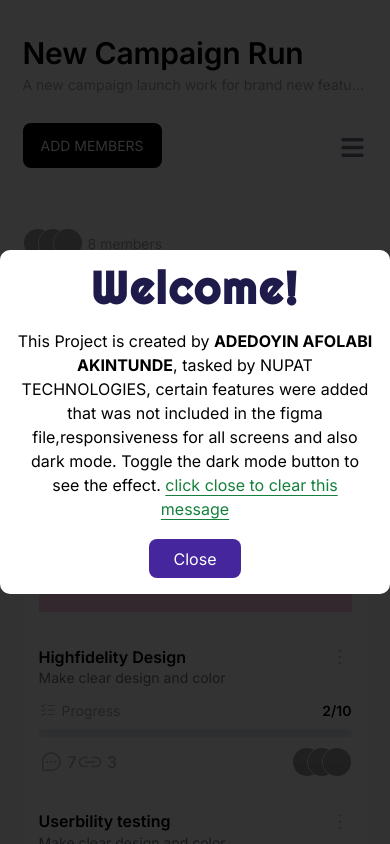
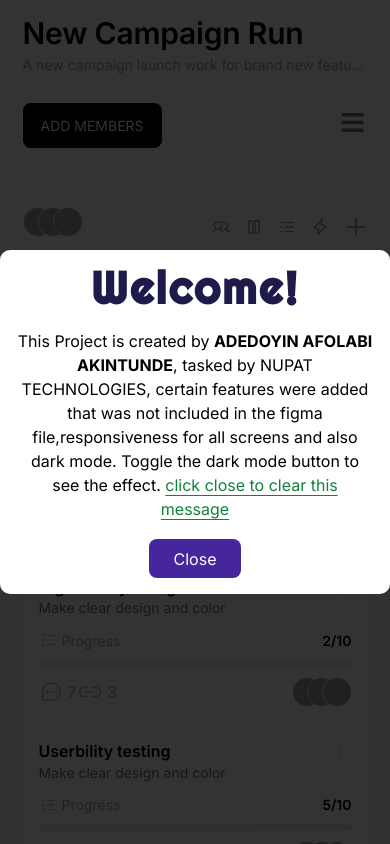
Before and after one commit to 4cub3/Dashboard, a React (Vite) app: page / in a window 390 px wide. Built offline with nearby package versions, Linux system fonts and the light colour scheme; grey boxes are pictures that could not be loaded.

Commit message:
fixed the header and the hamburger placement

```diff
--- a/src/components/Details/header/Header.jsx
+++ b/src/components/Details/header/Header.jsx
@@ -3,8 +3,8 @@
 
 const Header = () => {
   return (
-    <section className='sticky top-0 lg:relative z-50 '>
-      <header className='flex flex-col space-y-12 items-start smm:space-y-0 smm:flex-row smm:items-center justify-between   transition-colors duration-300 dark:text-white  px-9 py-12 sm:px-[4.4rem] sm:py-[3rem] backdrop-blur-lg'>
+    <section className='sticky top-0 z-50 w-full '>
+      <header className='flex flex-col space-y-12 items-start smm:space-y-0 smm:flex-row smm:items-center justify-between w-full  transition-colors duration-300 dark:text-white  px-9 py-4 sm:px-[4.4rem] sm:py-[3rem] backdrop-blur-lg'>
         <article>
         <h1 className='text-[3rem] sm:text-[3.8rem] leading-[4.6rem] font-semibold tracking-[-0.02rem] line-clamp-1 sm:line-clamp-none'>New Campaign Run </h1>
         <p className='text-zinc-400 text-[1.4rem] leading-[1.7rem] line-clamp-1 sm:line-clamp-none'>A new campaign launch work for brand new featur in May month</p>
--- a/src/components/Details/mainNav/MainNav.jsx
+++ b/src/components/Details/mainNav/MainNav.jsx
@@ -9,10 +9,10 @@
   ];
   return (
 
-    <nav className="flex smm:items-center space-y-4 smm:space-y-0 flex-col smm:flex-row justify-between sm:px-[4.4rem] px-9 py-6 sticky top-60 bg-white  dark:bg-gradient-to-r dark:from-slate-800 dark:to-slate-700 dark:backdrop-blur-2xl transition-colors duration-300 smm:top-48 md:top-48 lg:relative lg:top-0 smd:top-0 z-10">
+    <nav className="flex smm:items-center space-y-4 smm:space-y-0  smm:flex-row justify-between sm:px-[4.4rem] px-9 py-6 sticky top-[19rem] bg-white  dark:bg-gradient-to-r dark:from-slate-800 dark:to-slate-700 dark:backdrop-blur-2xl transition-colors duration-300 smm:top-48 md:top-48 smd:top-60 z-10">
       <div className="flex items-center gap-2 ">
         <Members image1={IMAGES[0]} image2={IMAGES[1]} image3={IMAGES[2]} />
-        <p className="leading-[1.7rem] text-[1.4rem] text-zinc-400">
+        <p className="leading-[1.7rem] text-[1.4rem] text-zinc-400 hidden sm:block">
           8 members
         </p>
       </div>
--- a/src/components/Details/mainNav/MainNavList.jsx
+++ b/src/components/Details/mainNav/MainNavList.jsx
@@ -13,7 +13,7 @@
     ))
 
   return (
-    <ul className='flex  items-center justify-between smm:justify-start sm:space-x-6 backdrop-blur-2xl'>
+    <ul className='flex  items-center  justify-end space-x-6'>
        {listItem}
     </ul>
   )
--- a/src/components/Navigation/NavBar.jsx
+++ b/src/components/Navigation/NavBar.jsx
@@ -8,7 +8,7 @@
   const [navExpand, setNavExpand] = useState(false)
   return (
     <>
-       <Button className='text-[2.5rem] text-gray-500  smd:hidden absolute top-[13.5rem] sm:top-44 smm:top-[9.5rem] right-[2.5rem] sm:right-20 z-[900]' onclick={()=>{setNavExpand(prev => !prev)}}><FaBars/></Button>
+       <Button className='text-[2.5rem] text-gray-500  smd:hidden absolute top-[11rem] sm:top-44 smm:top-[9.5rem] right-[2.5rem] sm:right-20 z-[900]' onclick={()=>{setNavExpand(prev => !prev)}}><FaBars/></Button>
        {navExpand && <div className='absolute left-0 right-0 w-full h-full bg-black z-[900] smd:hidden opacity-70' onClick={()=>{setNavExpand(prev => !prev)}}></div>}
     <nav className={`bg-primary dark:bg-slate-950 absolute h-screen overflow-y-scroll z-[900] smd:relative flex flex-col flex-3 overflow-hidden  p-12 border-r border-gray-900  ${navExpand ? '' : '-translate-x-full smd:translate-x-0'} transition-translate duration-300`}>
         {/* Nav button*/}
```
